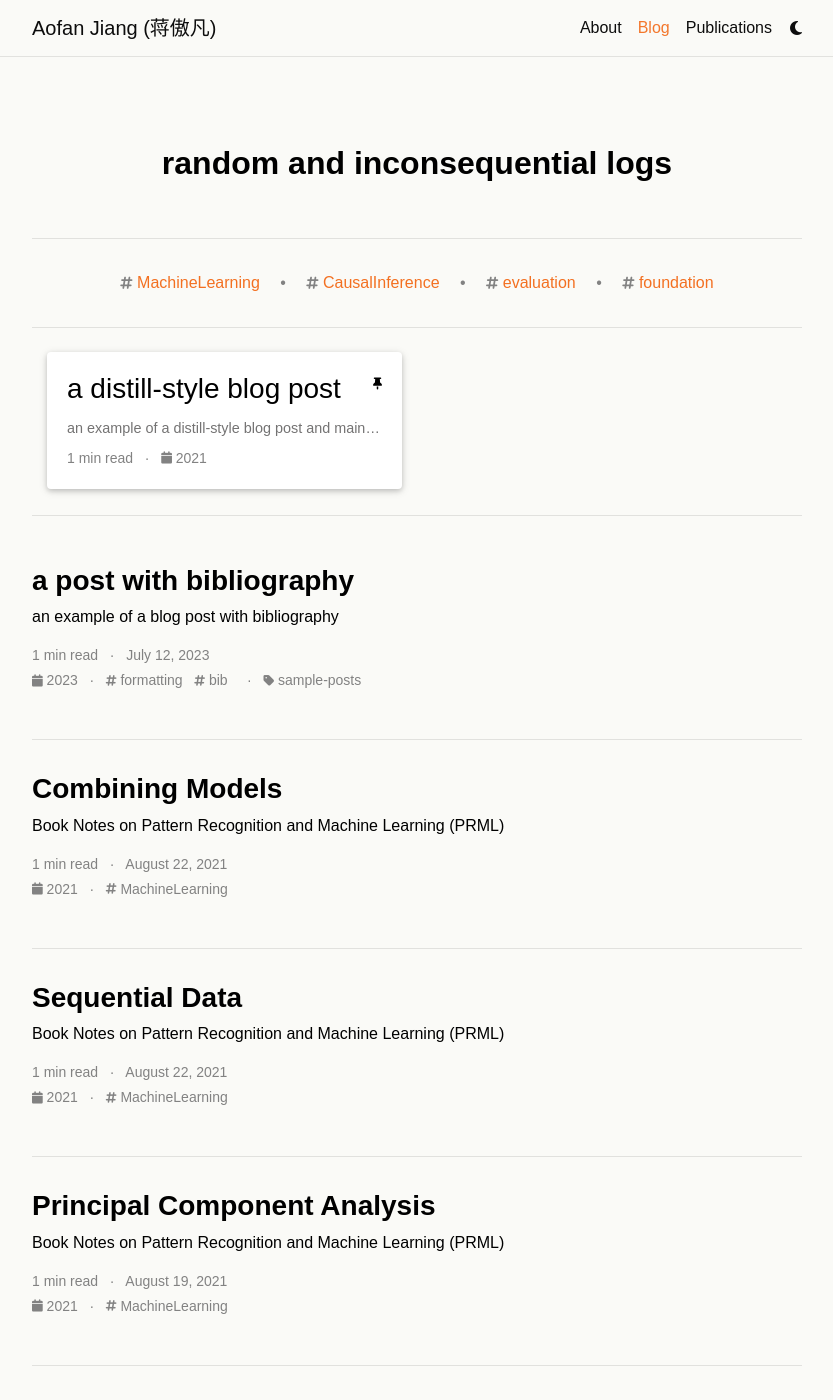
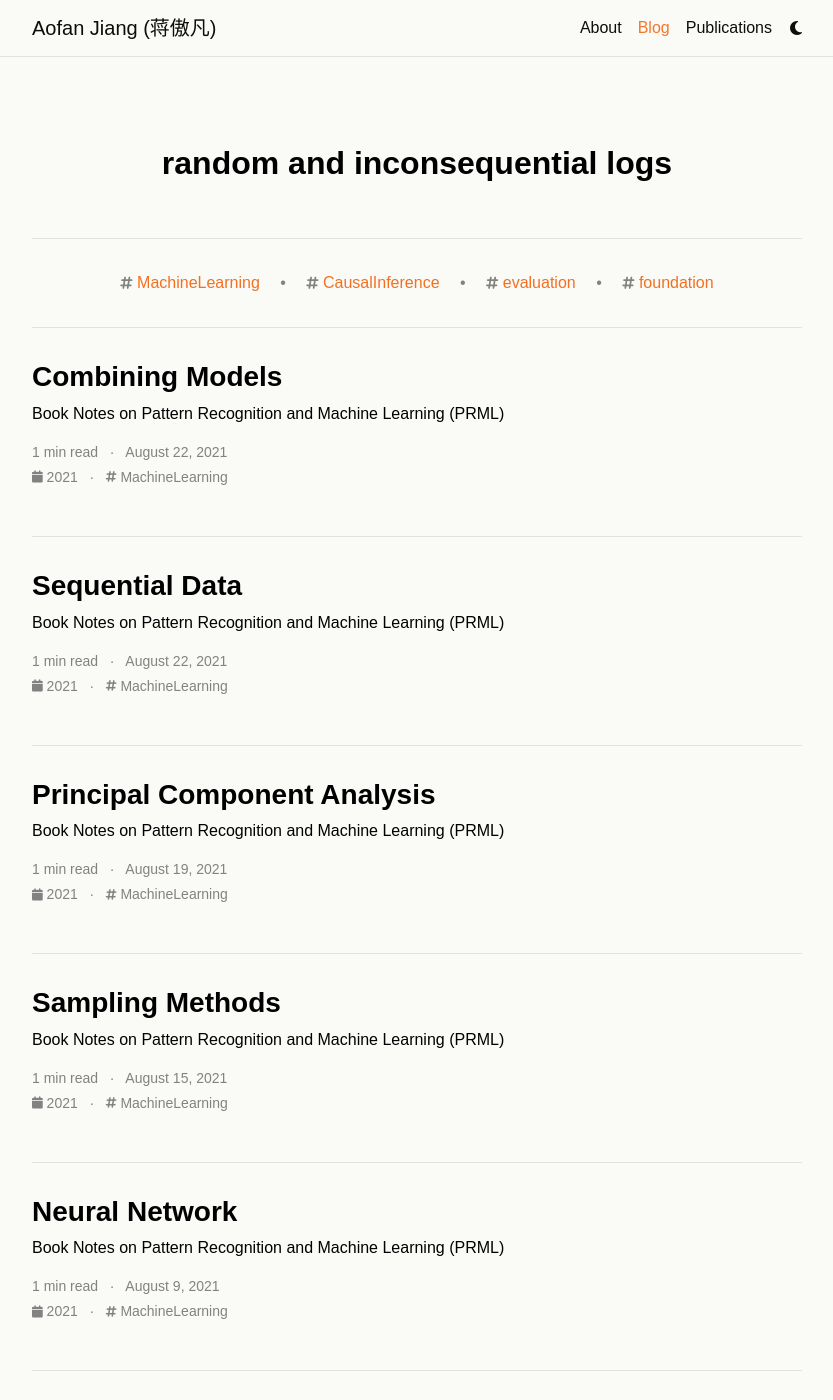
Before and after one commit to jjjaaafff/jjjaaafff.github.io, a Jekyll site: the page built from blog/index.html, in a window 1280 px wide and 1400 px high. Shown: the whole window, without its empty margins (223-1056 px from the left). Built offline with Jekyll 4.4.1, drawn with Linux system fonts in a browser that asks for light colours; the list of posts is cut into pages by our own code; comment, search, counter and statistics services are not loaded; a style sheet for code colours, icons or effects is not loaded.

```diff
--- a/_posts/2018-12-22-distill.md
+++ b/_posts/2018-12-22-distill.md
@@ -1,11 +1,11 @@
 ---
 layout: distill
-title: a distill-style blog post
+title: distill-style blog template
 description: an example of a distill-style blog post and main elements
 tags: distill formatting
-giscus_comments: true
+# giscus_comments: true
 date: 2021-05-22
-featured: true
+# featured: true
 
 authors:
   - name: Albert Einstein
```
Also changed, not shown: post_examples/2023-07-12-post-bibliography.md (renamed from _posts/2023-07-12-post-bibliography.md).
